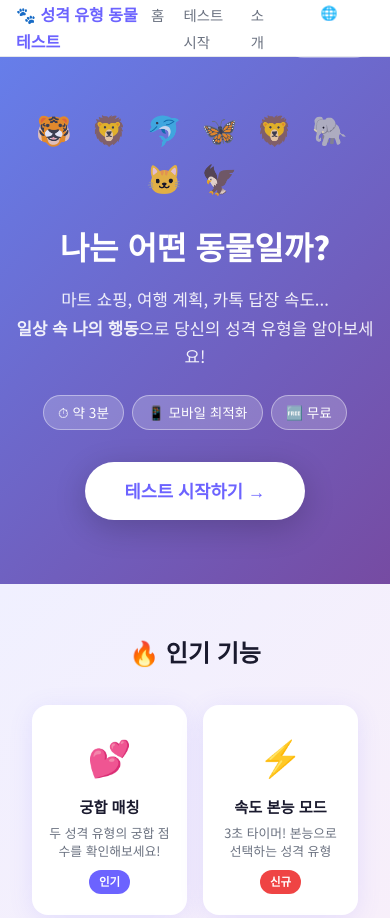
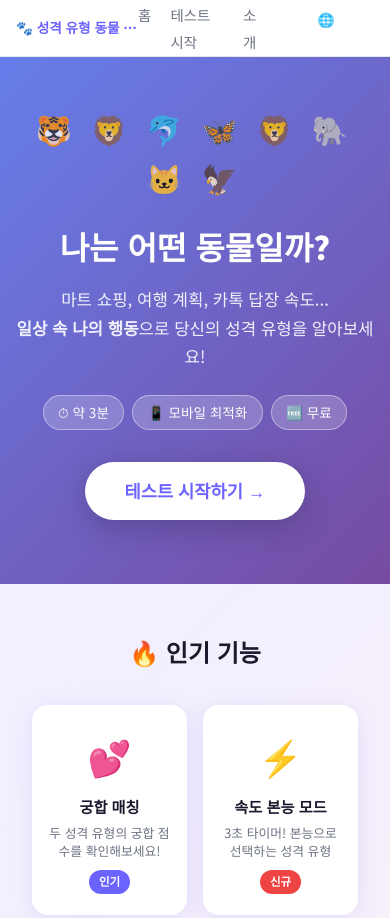
Before and after one commit to jeano76/FUNNY, a plain HTML site: page index.html in a window 390 px wide. Shown: the top 918 px of the page. Drawn offline with Linux system fonts and the light colour scheme.

Commit message:
fix: Fix responsive nav-logo text wrapping on mobile screens
- Add white-space: nowrap to prevent line breaking
- Use clamp() for responsive font sizing (0.85rem - 1rem)
- Add overflow handling with ellipsis for very small screens

Co-Authored-By: Claude Haiku 4.5 <noreply@anthropic.com>

```diff
--- a/css/style.css
+++ b/css/style.css
@@ -60,7 +60,7 @@ img { max-width: 100%; display: block; }
   height: 56px;
   display: flex; align-items: center; justify-content: space-between;
 }
-.nav-logo { font-weight: 900; font-size: 1rem; color: var(--primary); }
+.nav-logo { font-weight: 900; font-size: clamp(0.85rem, 3vw, 1rem); color: var(--primary); white-space: nowrap; overflow: hidden; text-overflow: ellipsis; }
 .nav-links { display: flex; gap: 1.2rem; }
 .nav-links a {
   font-size: .9rem; color: var(--text-mute);
```
